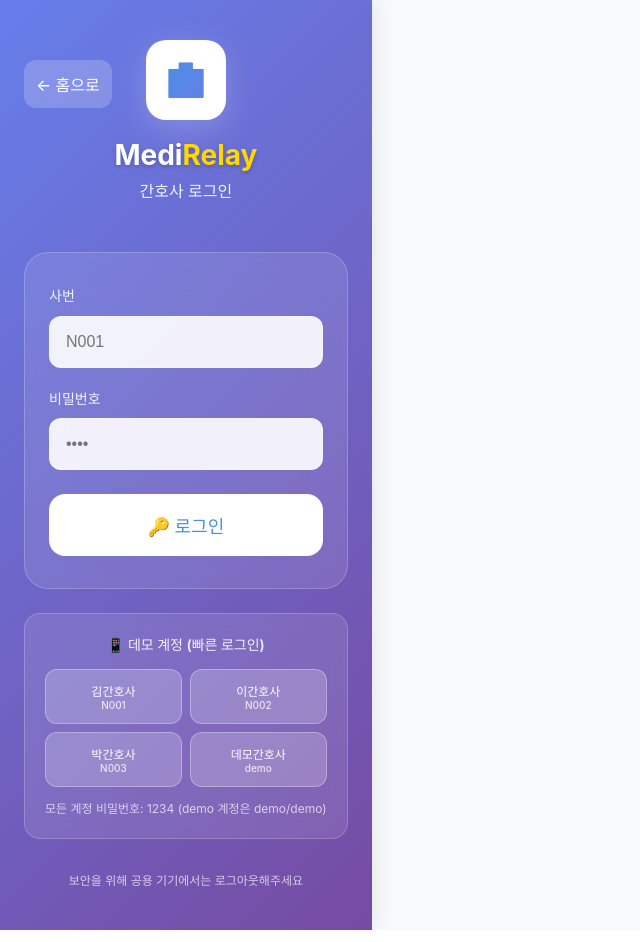
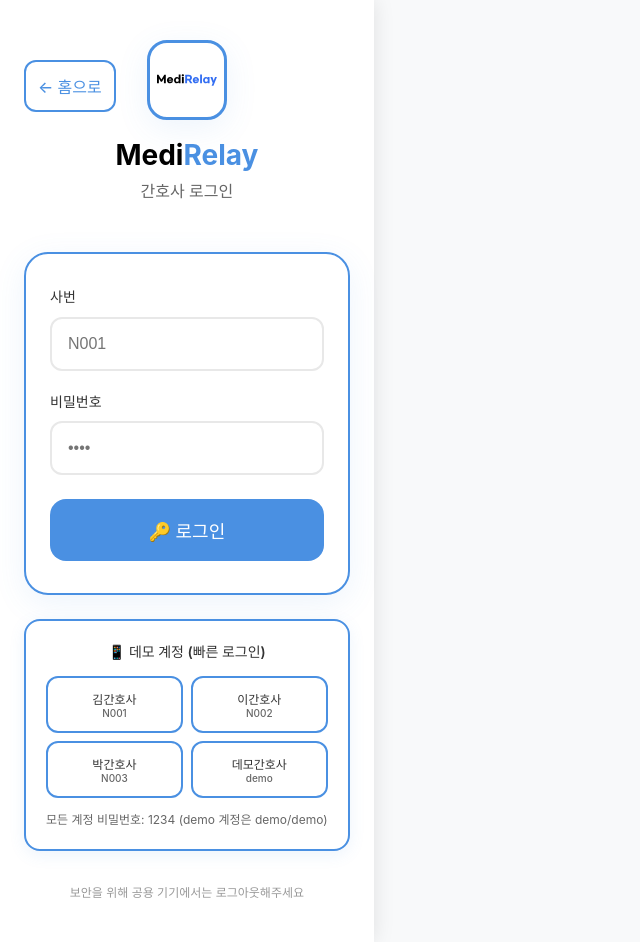
Before and after one commit to 5seoyoung/medirelay-prototype, a React (Vite) app: page /login in a window 1280 px wide. Shown: the whole page, without its empty margins (0-640 px from the left). Built offline with nearby package versions, Linux system fonts and the light colour scheme; no server answers.

Commit message:
Modify jsx

```diff
--- a/src/pages/Landing.jsx
+++ b/src/pages/Landing.jsx
@@ -35,8 +35,8 @@ const Landing = () => {
 
   return (
     <div className="page fade-in" style={{
-      background: 'linear-gradient(135deg, #667eea 0%, #764ba2 100%)',
-      color: 'white',
+      background: 'white',
+      color: '#333',
       textAlign: 'center',
       minHeight: '100vh',
       display: 'flex',
@@ -52,23 +52,21 @@ const Landing = () => {
           position: 'absolute',
           top: '40px',
           right: '24px',
-          background: 'rgba(255, 255, 255, 0.2)',
-          backdropFilter: 'blur(10px)',
+          background: 'white',
+          border: '2px solid #4A90E2',
           borderRadius: '12px',
           padding: '8px 12px',
-          fontSize: '12px',
-          border: '1px solid rgba(255, 255, 255, 0.3)'
+          fontSize: '12px'
         }}>
-          <div style={{ fontWeight: '600' }}>{currentUser.name}</div>
+          <div style={{ fontWeight: '600', color: '#333' }}>{currentUser.name}</div>
           <button
             onClick={handleLogout}
             style={{
               background: 'none',
               border: 'none',
-              color: 'white',
+              color: '#4A90E2',
               fontSize: '10px',
               cursor: 'pointer',
-              opacity: 0.8,
               marginTop: '4px'
             }}
           >
@@ -86,38 +84,38 @@ const Landing = () => {
           width: '120px',
           height: '120px',
           background: 'white',
+          border: '3px solid #4A90E2',
           borderRadius: '24px',
           display: 'flex',
           alignItems: 'center',
           justifyContent: 'center',
           margin: '0 auto 24px',
-          boxShadow: '0 8px 32px rgba(255, 255, 255, 0.2)'
+          boxShadow: '0 8px 32px rgba(74, 144, 226, 0.1)'
         }}>
-          <div style={{
-            fontSize: '48px',
-            background: 'linear-gradient(135deg, #4A90E2, #667eea)',
-            WebkitBackgroundClip: 'text',
-            WebkitTextFillColor: 'transparent',
-            fontWeight: 'bold'
-          }}>
-            🏥
-          </div>
+          <img
+            src="/medirelay-logo.svg"
+            alt="MediRelay Logo"
+            style={{
+              width: '80px',
+              height: '80px'
+            }}
+          />
         </div>
 
         <h1 style={{
           fontSize: '32px',
           fontWeight: '700',
           margin: '0 0 12px',
-          textShadow: '0 2px 4px rgba(0, 0, 0, 0.2)'
+          color: '#333'
         }}>
-          Medi<span style={{ color: '#FFD700' }}>Relay</span>
+          <span style={{ color: '#000' }}>Medi</span><span style={{ color: '#4A90E2' }}>Relay</span>
         </h1>
 
         <p style={{
           fontSize: '18px',
-          opacity: 0.9,
           margin: 0,
-          fontWeight: '300'
+          fontWeight: '300',
+          color: '#666'
         }}>
           AI 기반 차세대 간호기록 시스템
         </p>
@@ -126,19 +124,19 @@ const Landing = () => {
       {/* Welcome Message */}
       {currentUser && (
         <div style={{
-          background: 'rgba(255, 255, 255, 0.1)',
-          backdropFilter: 'blur(10px)',
+          background: 'white',
+          border: '2px solid #4A90E2',
           borderRadius: '16px',
           padding: '20px',
           marginBottom: '32px',
-          border: '1px solid rgba(255, 255, 255, 0.2)',
-          maxWidth: '320px'
+          maxWidth: '320px',
+          boxShadow: '0 4px 16px rgba(74, 144, 226, 0.1)'
         }}>
           <div style={{ fontSize: '20px', marginBottom: '8px' }}>👋</div>
-          <div style={{ fontWeight: '600', marginBottom: '4px' }}>
+          <div style={{ fontWeight: '600', marginBottom: '4px', color: '#333' }}>
             안녕하세요, {currentUser.name}님!
           </div>
-          <div style={{ fontSize: '14px', opacity: 0.8 }}>
+          <div style={{ fontSize: '14px', color: '#666' }}>
             {currentUser.department} • {currentUser.position}
           </div>
         </div>
@@ -155,43 +153,43 @@ const Landing = () => {
           gap: '20px'
         }}>
           <div style={{
-            background: 'rgba(255, 255, 255, 0.1)',
-            backdropFilter: 'blur(10px)',
+            background: 'white',
+            border: '2px solid #4A90E2',
             borderRadius: '16px',
             padding: '20px',
-            border: '1px solid rgba(255, 255, 255, 0.2)'
+            boxShadow: '0 4px 16px rgba(74, 144, 226, 0.1)'
           }}>
             <div style={{ fontSize: '24px', marginBottom: '8px' }}>🎙️</div>
-            <div style={{ fontWeight: '600', marginBottom: '4px' }}>음성 차팅</div>
-            <div style={{ fontSize: '14px', opacity: 0.8 }}>
+            <div style={{ fontWeight: '600', marginBottom: '4px', color: '#333' }}>음성 차팅</div>
+            <div style={{ fontSize: '14px', color: '#666' }}>
               말로 기록하면 AI가 자동으로 간호기록 작성
             </div>
           </div>
 
           <div style={{
-            background: 'rgba(255, 255, 255, 0.1)',
-            backdropFilter: 'blur(10px)',
+            background: 'white',
+            border: '2px solid #4A90E2',
             borderRadius: '16px',
             padding: '20px',
-            border: '1px solid rgba(255, 255, 255, 0.2)'
+            boxShadow: '0 4px 16px rgba(74, 144, 226, 0.1)'
           }}>
             <div style={{ fontSize: '24px', marginBottom: '8px' }}>🤖</div>
-            <div style={{ fontWeight: '600', marginBottom: '4px' }}>AI 분류 & 요약</div>
-            <div style={{ fontSize: '14px', opacity: 0.8 }}>
+            <div style={{ fontWeight: '600', marginBottom: '4px', color: '#333' }}>AI 분류 & 요약</div>
+            <div style={{ fontSize: '14px', color: '#666' }}>
               V/S, I/O, 투약 등 자동 분류 및 인계장 생성
             </div>
           </div>
 
           <div style={{
-            background: 'rgba(255, 255, 255, 0.1)',
-            backdropFilter: 'blur(10px)',
+            background: 'white',
+            border: '2px solid #4A90E2',
             borderRadius: '16px',
             padding: '20px',
-            border: '1px solid rgba(255, 255, 255, 0.2)'
+            boxShadow: '0 4px 16px rgba(74, 144, 226, 0.1)'
           }}>
             <div style={{ fontSize: '24px', marginBottom: '8px' }}>💬</div>
-            <div style={{ fontWeight: '600', marginBottom: '4px' }}>스마트 질의응답</div>
-            <div style={{ fontSize: '14px', opacity: 0.8 }}>
+            <div style={{ fontWeight: '600', marginBottom: '4px', color: '#333' }}>스마트 질의응답</div>
+            <div style={{ fontSize: '14px', color: '#666' }}>
               "오늘 체온이 어떻게 됐나요?" 자연어 질문 가능
             </div>
           </div>
@@ -202,25 +200,27 @@ const Landing = () => {
       <button
         onClick={handleStartClick}
         style={{
-          background: 'white',
-          color: '#4A90E2',
+          background: '#4A90E2',
+          color: 'white',
           border: 'none',
           borderRadius: '50px',
           padding: '16px 32px',
           fontSize: '18px',
           fontWeight: '600',
           cursor: 'pointer',
-          boxShadow: '0 8px 32px rgba(255, 255, 255, 0.3)',
+          boxShadow: '0 8px 32px rgba(74, 144, 226, 0.3)',
           transition: 'all 0.3s ease',
           marginBottom: '32px'
         }}
         onMouseOver={(e) => {
           e.target.style.transform = 'translateY(-2px)';
-          e.target.style.boxShadow = '0 12px 40px rgba(255, 255, 255, 0.4)';
+          e.target.style.boxShadow = '0 12px 40px rgba(74, 144, 226, 0.4)';
+          e.target.style.background = '#357ABD';
         }}
         onMouseOut={(e) => {
           e.target.style.transform = 'translateY(0)';
-          e.target.style.boxShadow = '0 8px 32px rgba(255, 255, 255, 0.3)';
+          e.target.style.boxShadow = '0 8px 32px rgba(74, 144, 226, 0.3)';
+          e.target.style.background = '#4A90E2';
         }}
       >
         {currentUser ? '🏥 업무 시작하기' : '🚀 로그인하기'}
@@ -228,12 +228,12 @@ const Landing = () => {
 
       {/* Demo Notice */}
       <div style={{
-        background: 'rgba(255, 255, 255, 0.1)',
+        background: 'white',
+        border: '1px solid #4A90E2',
         borderRadius: '12px',
         padding: '12px 20px',
         fontSize: '14px',
-        opacity: 0.9,
-        border: '1px solid rgba(255, 255, 255, 0.2)'
+        color: '#666'
       }}>
         📱 데모 버전 • OpenAI API 시뮬레이션 모드
       </div>
@@ -245,9 +245,9 @@ const Landing = () => {
         left: '50%',
         transform: 'translateX(-50%)',
         fontSize: '12px',
-        opacity: 0.7
+        color: '#999'
       }}>
-        MediRelay v1.0 • Made with MediX for Healthcare
+        MediRelay v1.0 • Made with ❤️ for Healthcare
       </div>
     </div>
   );
--- a/src/pages/Login.jsx
+++ b/src/pages/Login.jsx
@@ -105,8 +105,8 @@ const Login = () => {
 
   return (
     <div className="page fade-in" style={{
-      background: 'linear-gradient(135deg, #667eea 0%, #764ba2 100%)',
-      color: 'white',
+      background: 'white',
+      color: '#333',
       minHeight: '100vh',
       display: 'flex',
       flexDirection: 'column',
@@ -120,14 +120,13 @@ const Login = () => {
           position: 'absolute',
           top: '60px',
           left: '24px',
-          background: 'rgba(255, 255, 255, 0.2)',
-          border: 'none',
-          color: 'white',
+          background: 'white',
+          border: '2px solid #4A90E2',
+          color: '#4A90E2',
           padding: '12px',
           borderRadius: '12px',
           cursor: 'pointer',
-          fontSize: '16px',
-          backdropFilter: 'blur(10px)'
+          fontSize: '16px'
         }}
       >
         ← 홈으로
@@ -142,37 +141,37 @@ const Login = () => {
           width: '80px',
           height: '80px',
           background: 'white',
+          border: '3px solid #4A90E2',
           borderRadius: '20px',
           display: 'flex',
           alignItems: 'center',
           justifyContent: 'center',
           margin: '0 auto 20px',
-          boxShadow: '0 8px 32px rgba(255, 255, 255, 0.2)'
+          boxShadow: '0 8px 32px rgba(74, 144, 226, 0.1)'
         }}>
-          <div style={{
-            fontSize: '32px',
-            background: 'linear-gradient(135deg, #4A90E2, #667eea)',
-            WebkitBackgroundClip: 'text',
-            WebkitTextFillColor: 'transparent',
-            fontWeight: 'bold'
-          }}>
-            🏥
-          </div>
+          <img
+            src="/medirelay-logo.svg"
+            alt="MediRelay Logo"
+            style={{
+              width: '60px',
+              height: '60px'
+            }}
+          />
         </div>
 
         <h1 style={{
           fontSize: '28px',
           fontWeight: '700',
           margin: '0 0 8px',
-          textShadow: '0 2px 4px rgba(0, 0, 0, 0.2)'
+          color: '#333'
         }}>
-          Medi<span style={{ color: '#FFD700' }}>Relay</span>
+          <span style={{ color: '#000' }}>Medi</span><span style={{ color: '#4A90E2' }}>Relay</span>
         </h1>
 
         <p style={{
           fontSize: '16px',
-          opacity: 0.9,
-          margin: 0
+          margin: 0,
+          color: '#666'
         }}>
           간호사 로그인
         </p>
@@ -180,12 +179,12 @@ const Login = () => {
 
       {/* Login Form */}
       <div style={{
-        background: 'rgba(255, 255, 255, 0.1)',
-        backdropFilter: 'blur(20px)',
+        background: 'white',
+        border: '2px solid #4A90E2',
         borderRadius: '24px',
         padding: '32px 24px',
-        border: '1px solid rgba(255, 255, 255, 0.2)',
-        marginBottom: '24px'
+        marginBottom: '24px',
+        boxShadow: '0 8px 32px rgba(74, 144, 226, 0.1)'
       }}>
         <form onSubmit={handleLogin}>
           {/* Employee ID Input */}
@@ -195,7 +194,7 @@ const Login = () => {
               fontSize: '14px',
               fontWeight: '600',
               marginBottom: '8px',
-              opacity: 0.9
+              color: '#333'
             }}>
               사번
             </label>
@@ -208,12 +207,15 @@ const Login = () => {
               style={{
                 width: '100%',
                 padding: '16px',
-                border: '1px solid rgba(255, 255, 255, 0.3)',
+                border: '2px solid #e8e8e8',
                 borderRadius: '12px',
                 fontSize: '16px',
-                background: 'rgba(255, 255, 255, 0.9)',
-                color: '#333'
+                background: 'white',
+                color: '#333',
+                transition: 'border-color 0.2s'
               }}
+              onFocus={(e) => e.target.style.borderColor = '#4A90E2'}
+              onBlur={(e) => e.target.style.borderColor = '#e8e8e8'}
             />
           </div>
 
@@ -224,7 +226,7 @@ const Login = () => {
               fontSize: '14px',
               fontWeight: '600',
               marginBottom: '8px',
-              opacity: 0.9
+              color: '#333'
             }}>
               비밀번호
             </label>
@@ -237,25 +239,29 @@ const Login = () => {
               style={{
                 width: '100%',
                 padding: '16px',
-                border: '1px solid rgba(255, 255, 255, 0.3)',
+                border: '2px solid #e8e8e8',
                 borderRadius: '12px',
                 fontSize: '16px',
-                background: 'rgba(255, 255, 255, 0.9)',
-                color: '#333'
+                background: 'white',
+                color: '#333',
+                transition: 'border-color 0.2s'
               }}
+              onFocus={(e) => e.target.style.borderColor = '#4A90E2'}
+              onBlur={(e) => e.target.style.borderColor = '#e8e8e8'}
             />
           </div>
 
           {/* Error Message */}
           {error && (
             <div style={{
-              background: 'rgba(255, 107, 107, 0.2)',
-              border: '1px solid rgba(255, 107, 107, 0.3)',
+              background: '#ffebee',
+              border: '2px solid #ffcdd2',
               borderRadius: '8px',
               padding: '12px',
               marginBottom: '20px',
               fontSize: '14px',
-              textAlign: 'center'
+              textAlign: 'center',
+              color: '#c62828'
             }}>
               {error}
             </div>
@@ -267,8 +273,8 @@ const Login = () => {
             disabled={isLoading}
             style={{
               width: '100%',
-              background: isLoading ? 'rgba(255, 255, 255, 0.5)' : 'white',
-              color: '#4A90E2',
+              background: isLoading ? '#e8e8e8' : '#4A90E2',
+              color: 'white',
               border: 'none',
               borderRadius: '16px',
               padding: '18px',
@@ -287,7 +293,7 @@ const Login = () => {
                 <div className="loading-spinner" style={{
                   width: '20px',
                   height: '20px',
-                  borderColor: '#4A90E2 transparent #4A90E2 transparent'
+                  borderColor: 'white transparent white transparent'
                 }}></div>
                 로그인 중...
               </>
@@ -302,18 +308,18 @@ const Login = () => {
 
       {/* Demo Accounts */}
       <div style={{
-        background: 'rgba(255, 255, 255, 0.1)',
-        backdropFilter: 'blur(10px)',
+        background: 'white',
+        border: '2px solid #4A90E2',
         borderRadius: '16px',
         padding: '20px',
-        border: '1px solid rgba(255, 255, 255, 0.2)'
+        boxShadow: '0 4px 16px rgba(74, 144, 226, 0.1)'
       }}>
         <div style={{
           fontSize: '14px',
           fontWeight: '600',
           marginBottom: '12px',
           textAlign: 'center',
-          opacity: 0.9
+          color: '#333'
         }}>
           📱 데모 계정 (빠른 로그인)
         </div>
@@ -328,21 +334,27 @@ const Login = () => {
               key={index}
               onClick={() => handleDemoLogin(account)}
               style={{
-                background: 'rgba(255, 255, 255, 0.2)',
-                border: '1px solid rgba(255, 255, 255, 0.3)',
+                background: 'white',
+                border: '2px solid #4A90E2',
                 borderRadius: '12px',
                 padding: '12px 8px',
-                color: 'white',
+                color: '#333',
                 fontSize: '12px',
                 cursor: 'pointer',
                 transition: 'all 0.2s',
                 textAlign: 'center'
               }}
-              onMouseOver={(e) => e.target.style.background = 'rgba(255, 255, 255, 0.3)'}
-              onMouseOut={(e) => e.target.style.background = 'rgba(255, 255, 255, 0.2)'}
+              onMouseOver={(e) => {
+                e.target.style.background = '#f8f9fa';
+                e.target.style.borderColor = '#357ABD';
+              }}
+              onMouseOut={(e) => {
+                e.target.style.background = 'white';
+                e.target.style.borderColor = '#4A90E2';
+              }}
             >
-              <div style={{ fontWeight: '600' }}>{account.name}</div>
-              <div style={{ opacity: 0.8, fontSize: '10px' }}>
+              <div style={{ fontWeight: '600', color: '#333' }}>{account.name}</div>
+              <div style={{ color: '#666', fontSize: '10px' }}>
                 {account.employeeId}
               </div>
             </button>
@@ -353,7 +365,7 @@ const Login = () => {
           fontSize: '12px',
           textAlign: 'center',
           marginTop: '12px',
-          opacity: 0.7
+          color: '#666'
         }}>
           모든 계정 비밀번호: 1234 (demo 계정은 demo/demo)
         </div>
@@ -364,7 +376,7 @@ const Login = () => {
         textAlign: 'center',
         marginTop: '32px',
         fontSize: '12px',
-        opacity: 0.7
+        color: '#999'
       }}>
         보안을 위해 공용 기기에서는 로그아웃해주세요
       </div>
```
